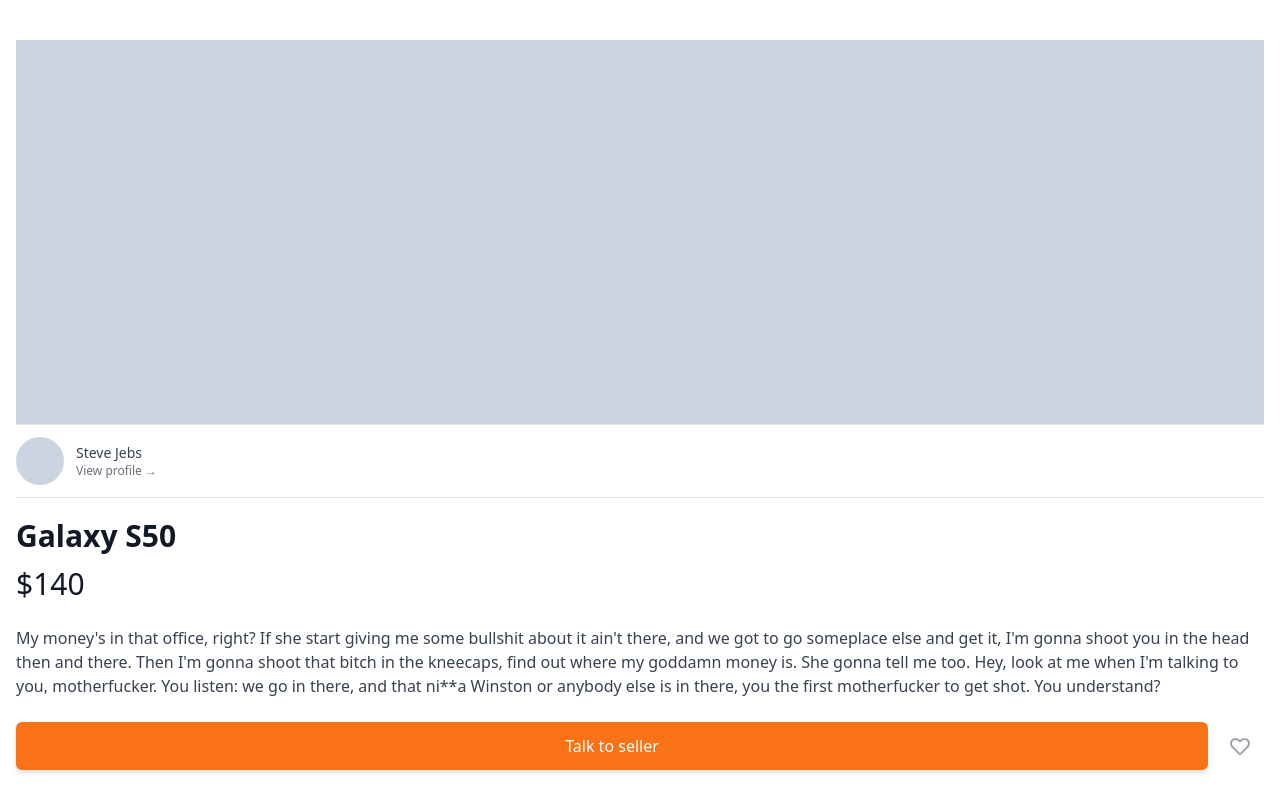
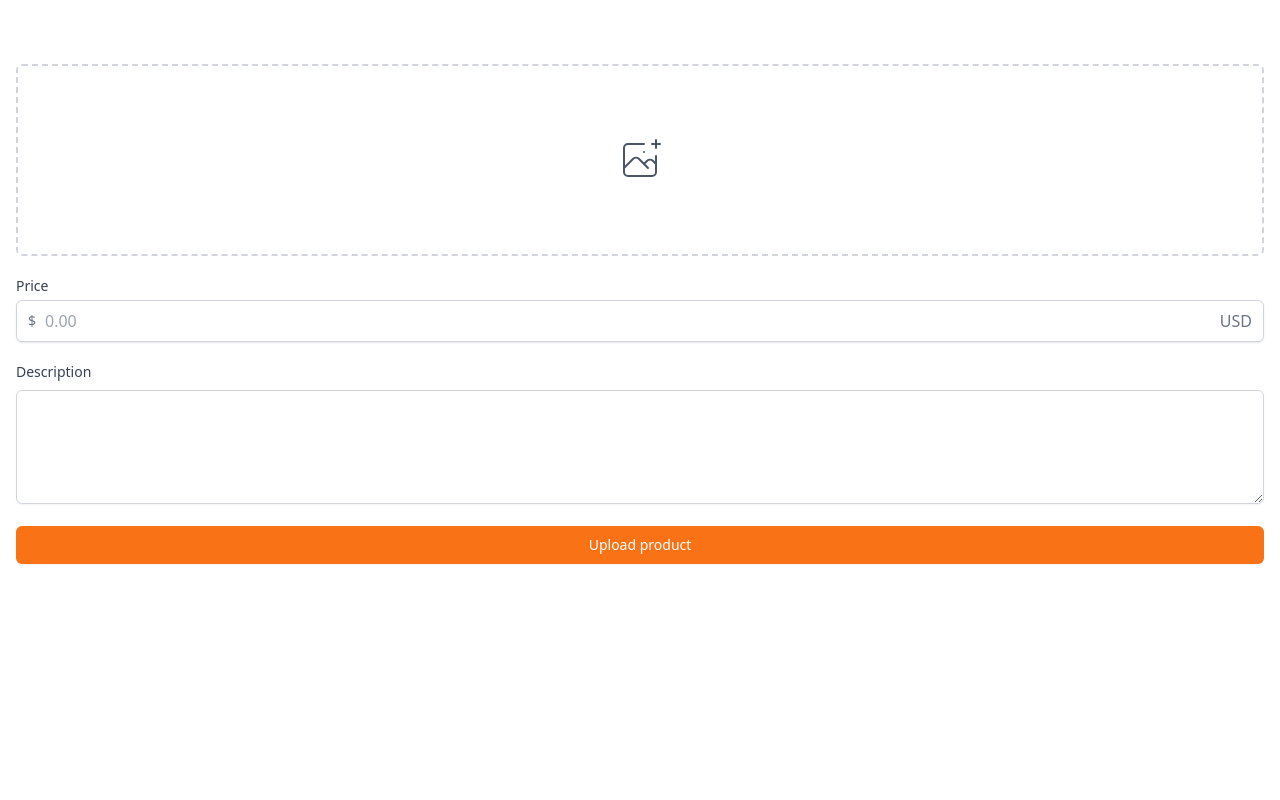
Before and after one commit to SonMinSeock/carrot-market-clone, a Next.js app: page /items/upload in a window 1280 px wide. Shown: the top 800 px of the page. Built offline with nearby package versions, Linux system fonts and the light colour scheme.

Commit message:
Upload Item 5.5

```diff
--- a/pages/enter.tsx
+++ b/pages/enter.tsx
@@ -40,13 +40,14 @@
           </div>
         </div>
         <form className="flex flex-col mt-8">
-          <label className="text-sm font-medium text-gray-700">
+          <label htmlFor="input" className="text-sm font-medium text-gray-700">
             {method === "email" ? "Email address" : null}
             {method === "phone" ? "Phone number" : null}
           </label>
           <div className="mt-1">
             {method === "email" ? (
               <input
+                id="input"
                 type="email"
                 className="appearance-none w-full px-3 py-2 border border-gray-300 rounded-md shadow-sm placeholder-gray-400 focus:outline-none focus:ring-orange-500 focus:border-orange-500"
                 required
@@ -58,6 +59,7 @@
                   +82
                 </span>
                 <input
+                  id="input"
                   type="number"
                   className="appearance-none w-full px-3 py-2 border border-gray-300 rounded-md rounded-l-none shadow-sm placeholder-gray-400 focus:outline-none focus:ring-orange-500 focus:border-orange-500"
                   required
--- a/pages/index.tsx
+++ b/pages/index.tsx
@@ -5,7 +5,7 @@
   const router = useRouter();
 
   const onClick = (id: number) => router.push(`/items/${id}`);
-
+  const navigateUpload = () => router.push(`/items/upload`);
   return (
     <div className="flex flex-col space-y-5 py-10">
       {[1, 1, 1, 1, 1, 1, 1, 1, 1, 1, 1, 1].map((_, i) => (
@@ -62,7 +62,10 @@
           </div>
         </div>
       ))}
-      <button className="fixed hover:bg-orange-500  transition-colors cursor-pointer bottom-24 right-5 shadow-xl bg-orange-400 rounded-full p-4 text-white ">
+      <button
+        onClick={navigateUpload}
+        className="fixed hover:bg-orange-500  transition-colors cursor-pointer bottom-24 right-5 shadow-xl bg-orange-400 rounded-full p-4 text-white "
+      >
         <svg
           className="h-6 w-6"
           xmlns="http://www.w3.org/2000/svg"
--- /dev/null
+++ b/pages/items/upload.tsx
@@ -0,0 +1,65 @@
+import type { NextPage } from "next";
+
+const Upload: NextPage = () => {
+  return (
+    <div className="px-4 py-16">
+      <div>
+        <label className="w-full cursor-pointer text-gray-600 hover:text-orange-500 hover:border-orange-500 flex items-center justify-center border-2 border-dashed border-gray-300 h-48 rounded-md ">
+          <svg
+            className="h-12 w-12"
+            stroke="currentColor"
+            fill="none"
+            viewBox="0 0 48 48"
+            aria-hidden="true"
+          >
+            <path
+              d="M28 8H12a4 4 0 00-4 4v20m32-12v8m0 0v8a4 4 0 01-4 4H12a4 4 0 01-4-4v-4m32-4l-3.172-3.172a4 4 0 00-5.656 0L28 28M8 32l9.172-9.172a4 4 0 015.656 0L28 28m0 0l4 4m4-24h8m-4-4v8m-12 4h.02"
+              strokeWidth={2}
+              strokeLinecap="round"
+              strokeLinejoin="round"
+            />
+          </svg>
+
+          <input className="hidden" type="file" />
+        </label>
+      </div>
+      <div className="my-5">
+        <label
+          className="mb-1 block text-sm font-medium text-gray-700"
+          htmlFor="price"
+        >
+          Price
+        </label>
+        <div className="rounded-md relative flex items-center shadow-sm">
+          <div className="absolute pointer-events-none left-0 pl-3 flex items-center justify-center">
+            <span className="text-gray-500 text-sm">$</span>
+          </div>
+          <input
+            id="price"
+            className="appearance-none w-full px-3 pl-7 py-2 border border-gray-300 rounded-md shadow-sm placeholder-gray-400 focus:outline-none focus:ring-orange-500 focus:border-orange-500"
+            type="text"
+            placeholder="0.00"
+          />
+          <div className="absolute right-0 pointer-events-none pr-3 flex items-center">
+            <span className="text-gray-500">USD</span>
+          </div>
+        </div>
+      </div>
+      <div>
+        <label className="mb-1 block text-sm font-medium text-gray-700">
+          Description
+        </label>
+
+        <textarea
+          className="mt-1 shadow-sm w-full focus:ring-orange-500 rounded-md border-gray-300 focus:border-orange-500 "
+          rows={4}
+        />
+      </div>
+      <button className="mt-4 w-full bg-orange-500 hover:bg-orange-600 text-white py-2 px-4 border border-transparent rounded-md shadow-sm text-sm font-medium focus:ring-2 focus:ring-offset-2 focus:ring-orange-500 focus:outline-none">
+        Upload product
+      </button>
+    </div>
+  );
+};
+
+export default Upload;
```
